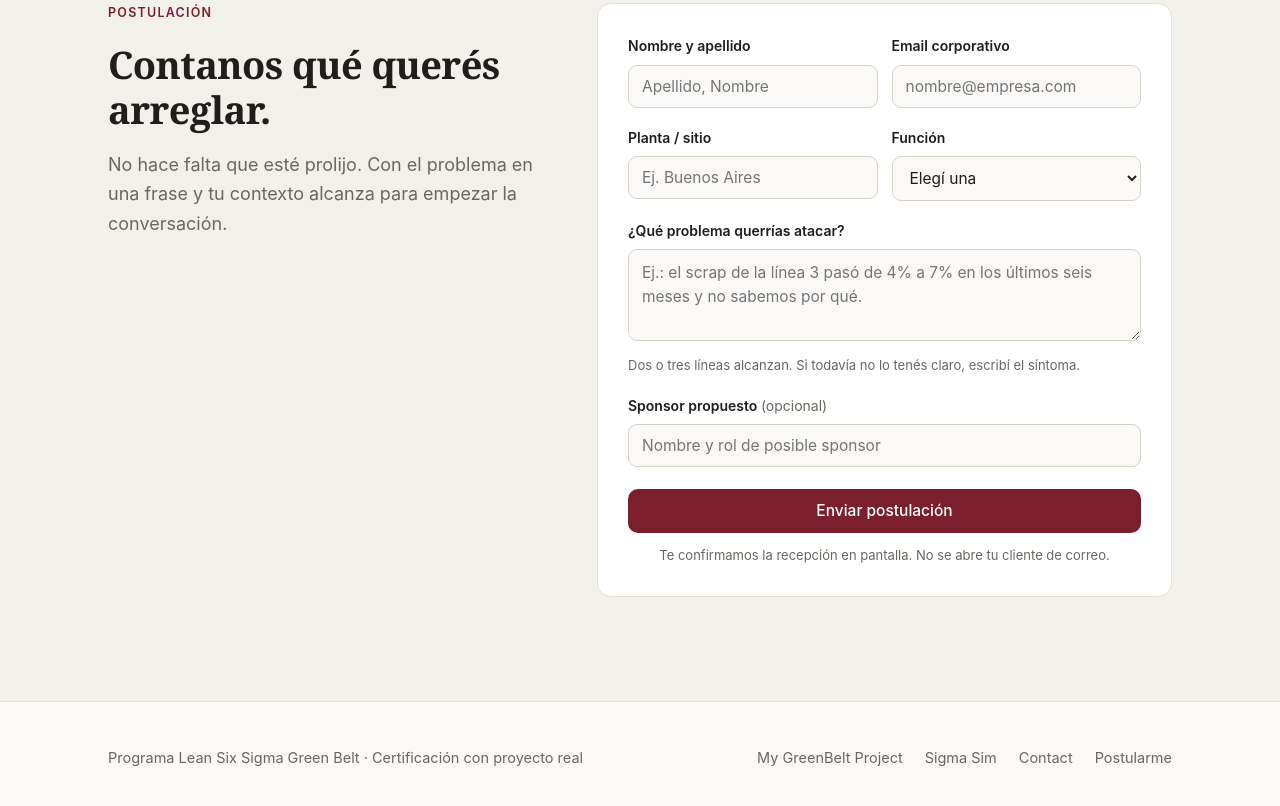
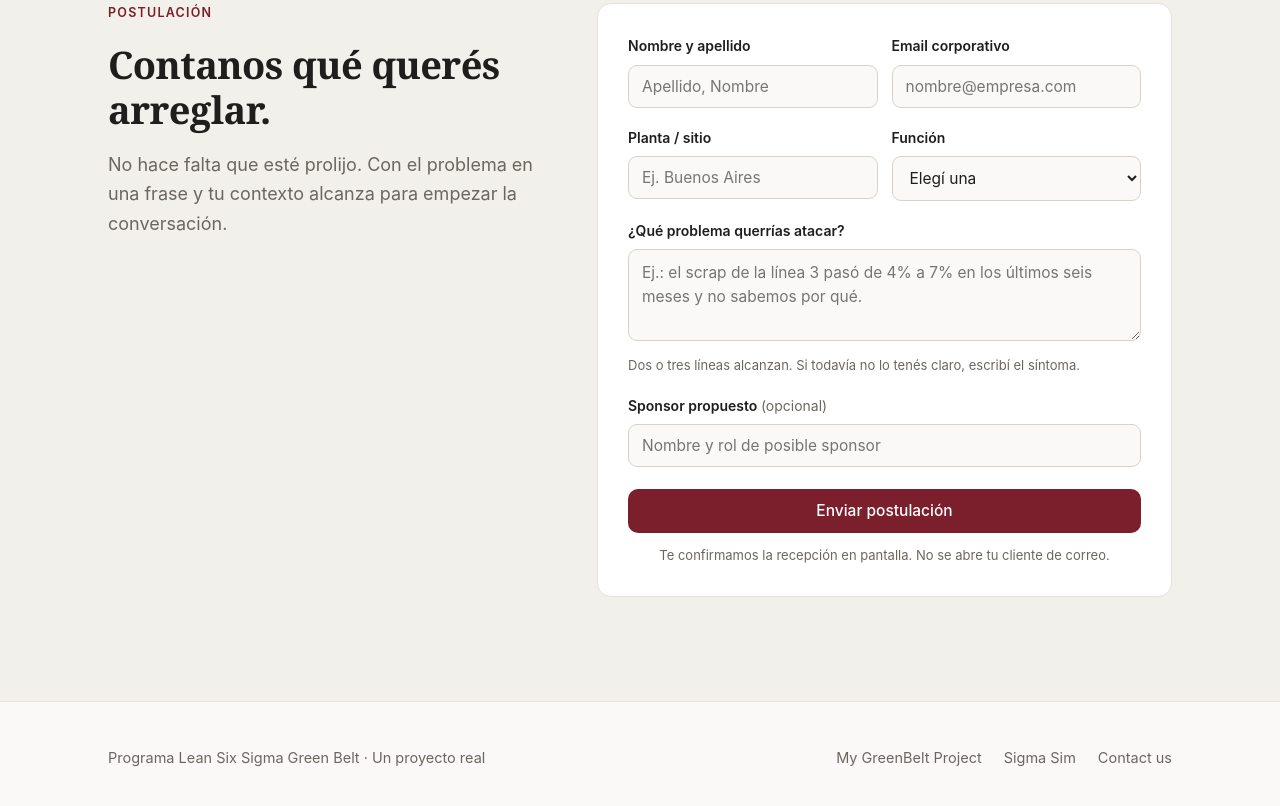
Before and after one commit to Lean-courses/gb-landing, a plain HTML site: page index.html in a window 1280 px wide. Shown: the part 9894-10700 px from the top of the page. Drawn offline with Linux system fonts and the light colour scheme.

Commit message:
Update footer text and links in index.html

```diff
--- a/index.html
+++ b/index.html
@@ -769,12 +769,11 @@
 <!-- ======================= FOOTER ======================= -->
 <footer class="footer">
   <div class="wrap footer__inner">
-    <div>Programa Lean Six Sigma Green Belt · Certificación con proyecto real</div>
+    <div>Programa Lean Six Sigma Green Belt · Un proyecto real</div>
     <div class="footer__links">
       <a href="https://mygreenbeltclass.vercel.app/" target="_blank" rel="noopener">My GreenBelt Project</a>
       <a href="https://sigma-sim-one.vercel.app/" target="_blank" rel="noopener">Sigma Sim</a>
-      <a href="https://www.linkedin.com/in/drotondi/" target="_blank" rel="noopener">Contact</a>
-      <a href="#postular">Postularme</a>
+      <a href="https://www.linkedin.com/in/drotondi/" target="_blank" rel="noopener">Contact us</a>
     </div>
   </div>
 </footer>
```
